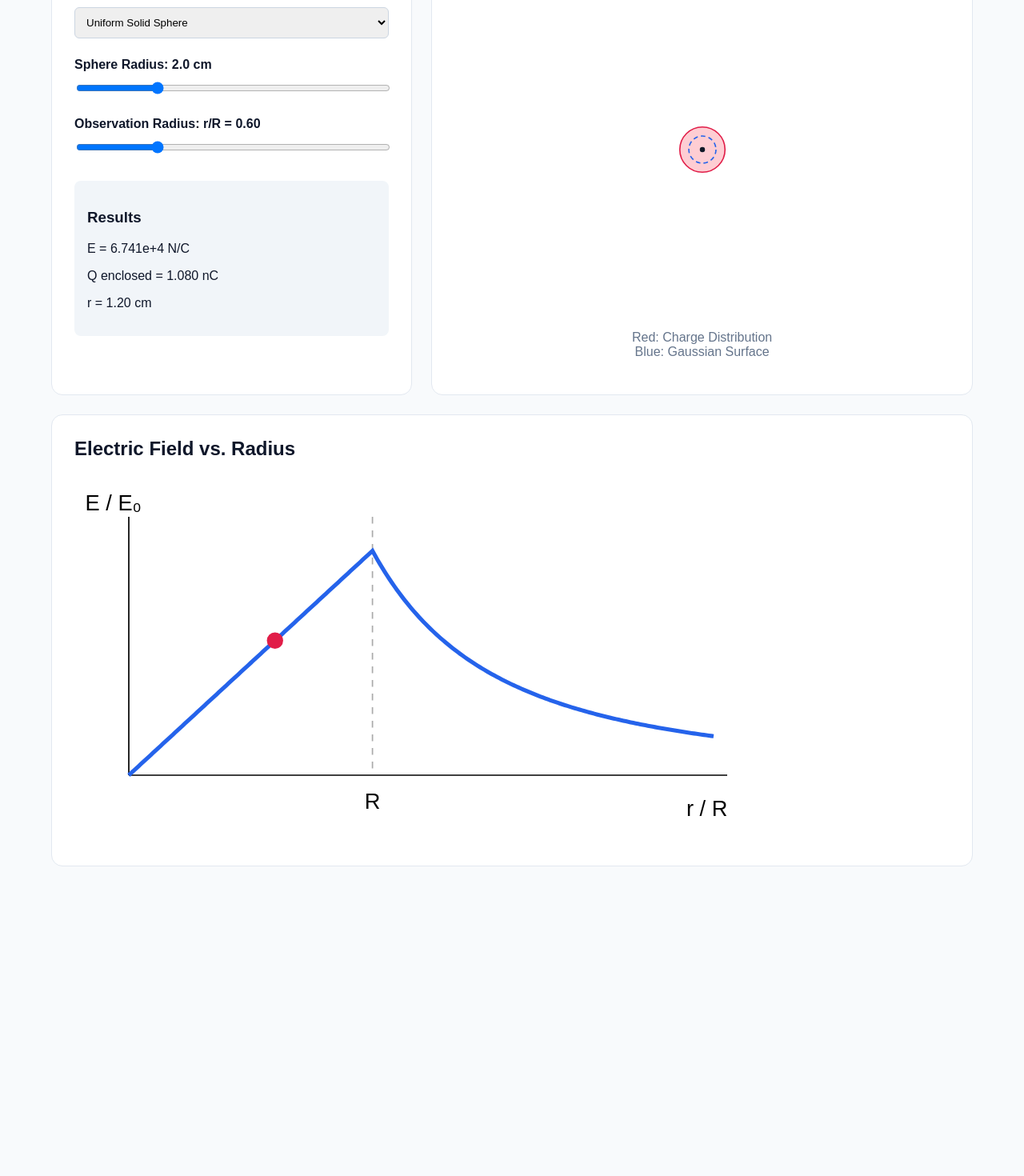
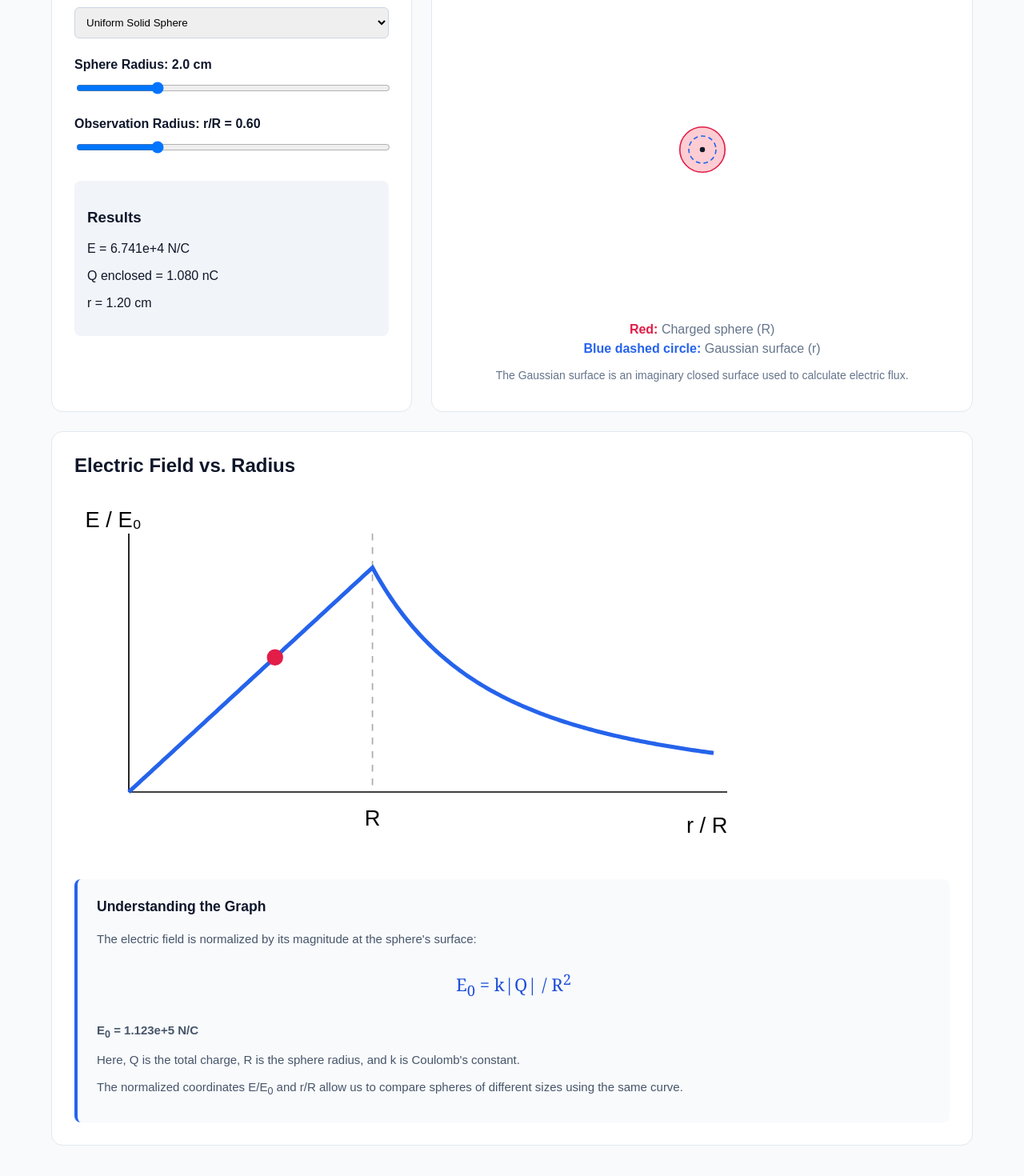
Before and after one commit to phyllos/electrostatics-visualizer, a React (Vite) app: page / in a window 1280 px wide. Shown: the part 280-1750 px from the top of the page at 80% size. Before the commit the page ends 1427 px from the top, so only its background shows below. Built offline with nearby package versions, Linux system fonts and the light colour scheme.

Commit message:
Add physics explanations and improve equation formatting

```diff
--- a/src/App.css
+++ b/src/App.css
@@ -100,3 +100,47 @@ select {
   }
 
 }
+
+.caption p {
+  margin: 6px 0;
+}
+
+.caption-note {
+  margin-top: 14px !important;
+  font-size: 14px;
+  color: #64748b;
+  line-height: 1.5;
+}
+
+.physics-note {
+  margin-top: 24px;
+  padding: 20px 24px;
+
+  background: #f8fafc;
+
+  border-left: 4px solid #2563eb;
+  border-radius: 8px;
+
+  font-size: 15px;
+  line-height: 1.7;
+}
+
+.physics-note h3 {
+  margin-top: 0;
+  margin-bottom: 12px;
+}
+
+.physics-note p {
+  color: #475569;
+  margin: 8px 0;
+}
+
+.physics-equation {
+  font-family: Georgia, serif;
+  font-size: 22px;
+
+  text-align: center;
+  padding: 14px;
+
+  color: #1d4ed8;
+}
--- a/src/App.tsx
+++ b/src/App.tsx
@@ -216,11 +216,28 @@ function App() {
 
           </svg>
 
-          <p className="caption">
-            Red: Charge Distribution
-            <br />
-            Blue: Gaussian Surface
-          </p>
+          <div className="caption">
+
+            <p>
+              <strong style={{ color: "#e11d48" }}>
+                Red:
+              </strong>{" "}
+              Charged sphere (R)
+            </p>
+
+            <p>
+              <strong style={{ color: "#2563eb" }}>
+                Blue dashed circle:
+              </strong>{" "}
+              Gaussian surface (r)
+            </p>
+
+            <p className="caption-note">
+              The Gaussian surface is an imaginary closed
+              surface used to calculate electric flux.
+            </p>
+
+          </div>
 
         </div>
 
@@ -291,6 +308,35 @@ function App() {
           </text>
 
         </svg>
+        <div className="physics-note">
+
+          <h3>Understanding the Graph</h3>
+
+          <p>
+            The electric field is normalized by its
+            magnitude at the sphere's surface:
+          </p>
+
+          <div className="physics-equation">
+            E<sub>0</sub> = k|Q| / R<sup>2</sup>
+          </div>
+
+          <p>
+            <strong>E<sub>0</sub> = {E0.toExponential(3)} N/C</strong>
+          </p>
+
+          <p>
+            Here, Q is the total charge, R is the sphere
+            radius, and k is Coulomb's constant.
+          </p>
+
+          <p>
+            The normalized coordinates E/E<sub>0</sub> and r/R
+            allow us to compare spheres of different
+            sizes using the same curve.
+          </p>
+
+        </div>
 
       </section>
 
```
